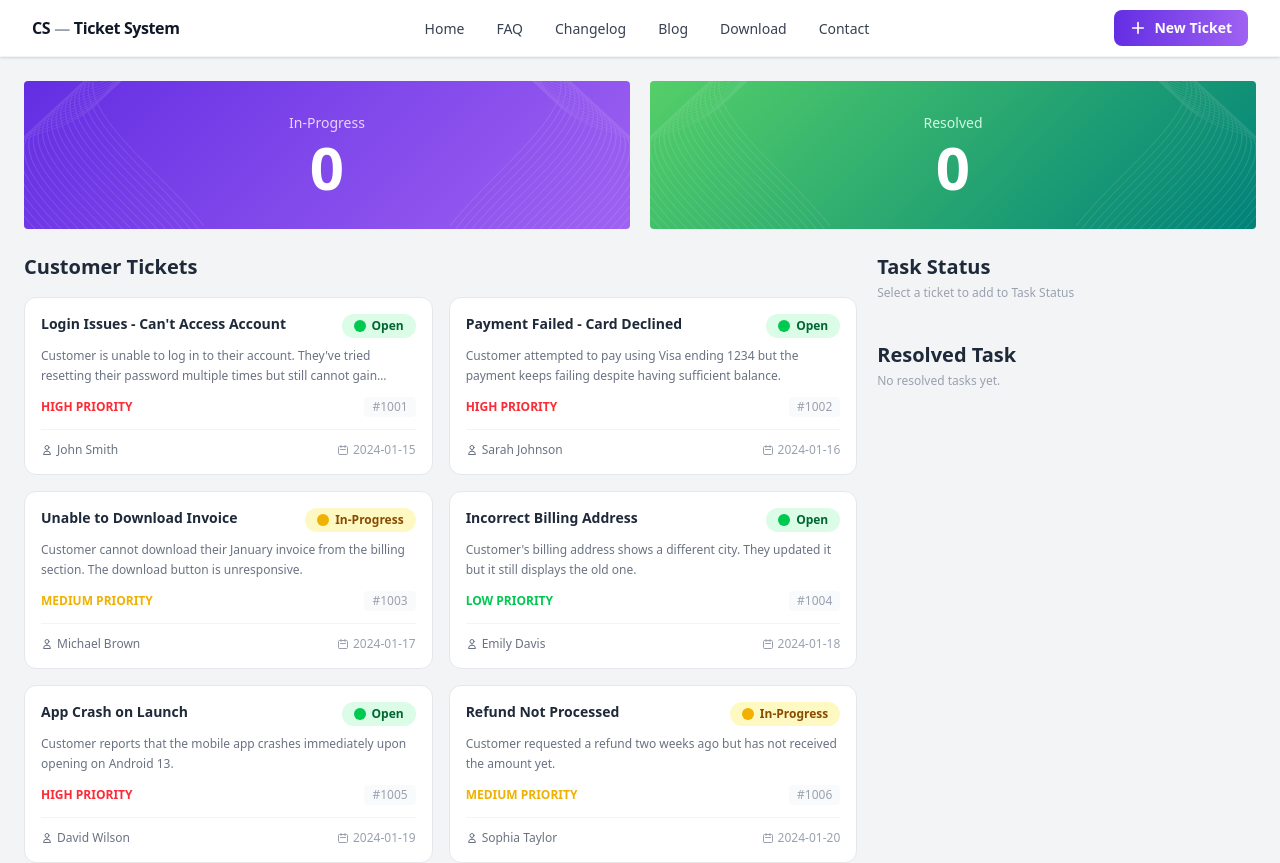
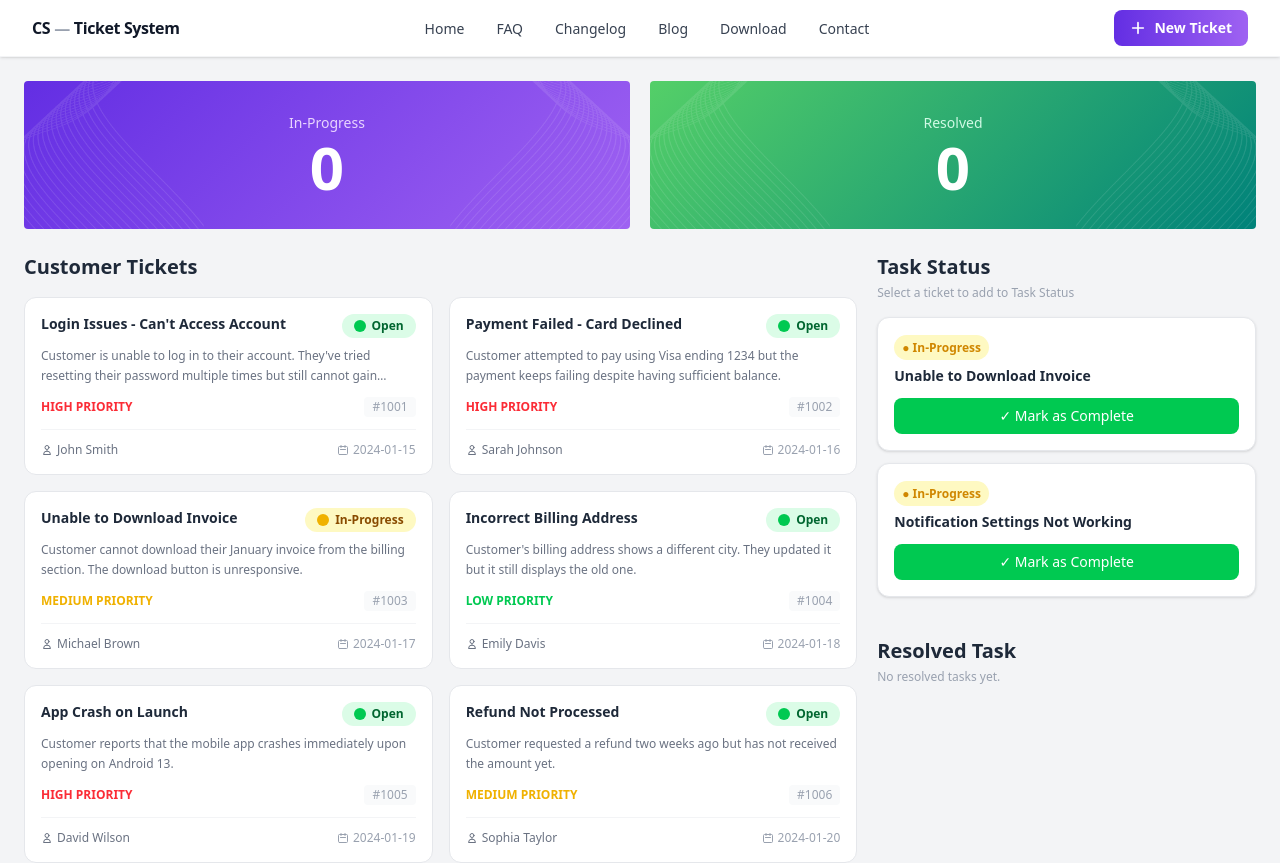
Before and after one commit to ziaul-hoque4820/CS-Ticket-System, a React (Vite) app: page / in a window 1280 px wide. Shown: the top 863 px of the page. Built offline with nearby package versions, Linux system fonts and the light colour scheme.

Commit message:
Task Status ‍and Customer Tickets section render dynamicly

```diff
--- a/package.json
+++ b/package.json
@@ -14,6 +14,7 @@
     "react": "^19.2.0",
     "react-dom": "^19.2.0",
     "react-icons": "^5.6.0",
+    "sweetalert2": "^11.26.21",
     "tailwindcss": "^4.1.18"
   },
   "devDependencies": {
--- a/src/component/Banner.jsx
+++ b/src/component/Banner.jsx
@@ -1,7 +1,7 @@
 import React from 'react'
 import bannerImgInProgress from '../assets/vector1.png';
 
-function Banner() {
+function Banner({ inProgress, resolved }) {
     return (
         <div className="grid grid-cols-2 gap-5">
             {/* In-Progress Banner */}
@@ -25,7 +25,7 @@ function Banner() {
                 />
 
                 <p className="text-purple-200 text-sm font-medium mb-1 relative z-10">In-Progress</p>
-                <span className="text-white text-6xl font-bold relative z-10">0</span>
+                <span className="text-white text-6xl font-bold relative z-10">{inProgress}</span>
             </div>
 
             {/* Resolved Banner */}
@@ -49,7 +49,7 @@ function Banner() {
                 />
 
                 <p className="text-emerald-100 text-sm font-medium mb-1 relative z-10">Resolved</p>
-                <span className="text-white text-6xl font-bold relative z-10">0</span>
+                <span className="text-white text-6xl font-bold relative z-10">{resolved}</span>
             </div>
         </div>
     )
--- a/src/component/CustomerTickets.jsx
+++ b/src/component/CustomerTickets.jsx
@@ -2,7 +2,11 @@ import React from 'react'
 import TicketCard from './TicketCard'
 import tickets from '../data/ticket-data.json';
 
-function CustomerTickets() {
+function CustomerTickets({ setInProgress, setResolved }) {
+    const handleTaskStatus = (ticketId, event) => {
+        event.stopPropagation();
+        console.log("Ticket ID:", ticketId);
+    }
 
     return (
         <div className="flex flex-col lg:flex-row gap-5">
@@ -12,7 +16,11 @@ function CustomerTickets() {
                 <h2 className="text-xl font-bold text-gray-800 mb-4">Customer Tickets</h2>
                 <div className="grid grid-cols-1 sm:grid-cols-2 gap-4">
                     {
-                        tickets.map(ticket => <TicketCard key={ticket.id} ticket={ticket} />)
+                        tickets.map(ticket => {
+                            if (ticket.status === "Open" || ticket.status === "In-Progress") {
+                                return <TicketCard handleTaskStatus={handleTaskStatus} key={ticket.id} ticket={ticket} />
+                            }
+                        })
                     }
                 </div>
             </div>
@@ -23,6 +31,34 @@ function CustomerTickets() {
                 <div className='mb-10'>
                     <h2 className="text-xl font-bold text-gray-800 mb-1">Task Status</h2>
                     <p className="text-xs text-gray-400 mb-4">Select a ticket to add to Task Status</p>
+
+                    {tickets.length === 0 ? (
+                        <p className="text-xs text-gray-400">No tasks in progress.</p>
+                    ) : (
+                        <div className="flex flex-col gap-3">
+                            {tickets.filter(ticket => ticket.status === "In-Progress").map(ticket => (
+                                <div key={ticket.id} className="border border-gray-200 rounded-xl p-4 bg-white shadow-sm">
+
+                                    {/* Top: Badge */}
+                                    <span className="text-xs font-semibold text-yellow-600 bg-yellow-100 px-2 py-1 rounded-full">
+                                        ● In-Progress
+                                    </span>
+
+                                    {/* Title */}
+                                    <p className="text-sm font-semibold text-gray-800 mt-2 mb-3">
+                                        {ticket.title}
+                                    </p>
+
+                                    {/* Complete Button */}
+                                    <button
+                                        className="w-full text-sm font-medium text-white bg-green-500 hover:bg-green-600 rounded-lg py-2 transition-colors"
+                                    >
+                                        ✓ Mark as Complete
+                                    </button>
+                                </div>
+                            ))}
+                        </div>
+                    )}
                 </div>
 
 
--- a/src/component/HeroSection.jsx
+++ b/src/component/HeroSection.jsx
@@ -1,13 +1,15 @@
-import React from 'react'
+import React, { useState } from 'react'
 import Banner from './Banner'
 import CustomerTickets from './CustomerTickets'
 
 function HeroSection() {
+    const [inProgress, setInProgress] = useState(0);
+    const [resolved, setResolved] = useState(0);
     return (
         <section className='bg-gray-100 p-6 font-sans'>
             <div className='max-w-7xl mx-auto space-y-6'>
-                <Banner />
-                <CustomerTickets />
+                <Banner inProgress={inProgress} resolved={resolved} />
+                <CustomerTickets setInProgress={setInProgress} setResolved={setResolved} />
             </div>
         </section>
     )
--- a/src/component/TicketCard.jsx
+++ b/src/component/TicketCard.jsx
@@ -1,10 +1,11 @@
 import React from 'react'
 import StatusBadge from './StatusBadge'
 
-function TicketCard({ticket}) {
+function TicketCard({ ticket, handleTaskStatus }) {
     return (
         <div
             className="bg-white rounded-xl border border-gray-200 p-4 cursor-pointer hover:shadow-md hover:border-purple-300 transition-all duration-200 group"
+            onClick={(event) => handleTaskStatus(ticket.id, event)}
         >
             <div className="flex justify-between items-start gap-2 mb-2">
                 <h3 className="text-sm font-bold text-gray-800 group-hover:text-purple-700 transition-colors leading-snug">
--- a/src/data/ticket-data.json
+++ b/src/data/ticket-data.json
@@ -50,7 +50,7 @@
         "description": "Customer requested a refund two weeks ago but has not received the amount yet.",
         "customer": "Sophia Taylor",
         "priority": "MEDIUM",
-        "status": "In-Progress",
+        "status": "Open",
         "createdAt": "2024-01-20"
     },
     {
@@ -77,7 +77,7 @@
         "description": "Customer wants to enable auto-renewal for their subscription but the toggle is disabled.",
         "customer": "Liam Thomas",
         "priority": "MEDIUM",
-        "status": "In-Progress",
+        "status": "Open",
         "createdAt": "2024-01-17"
     },
     {
@@ -104,7 +104,7 @@
         "description": "Customer noticed a duplicate charge on their bank statement for the same order placed on January 20th.",
         "customer": "Ava Robinson",
         "priority": "HIGH",
-        "status": "In-Progress",
+        "status": "Open",
         "createdAt": "2024-01-26"
     },
     {
```
Also changed, not shown: 1 other file (tests, documents, lock files or other folders).
